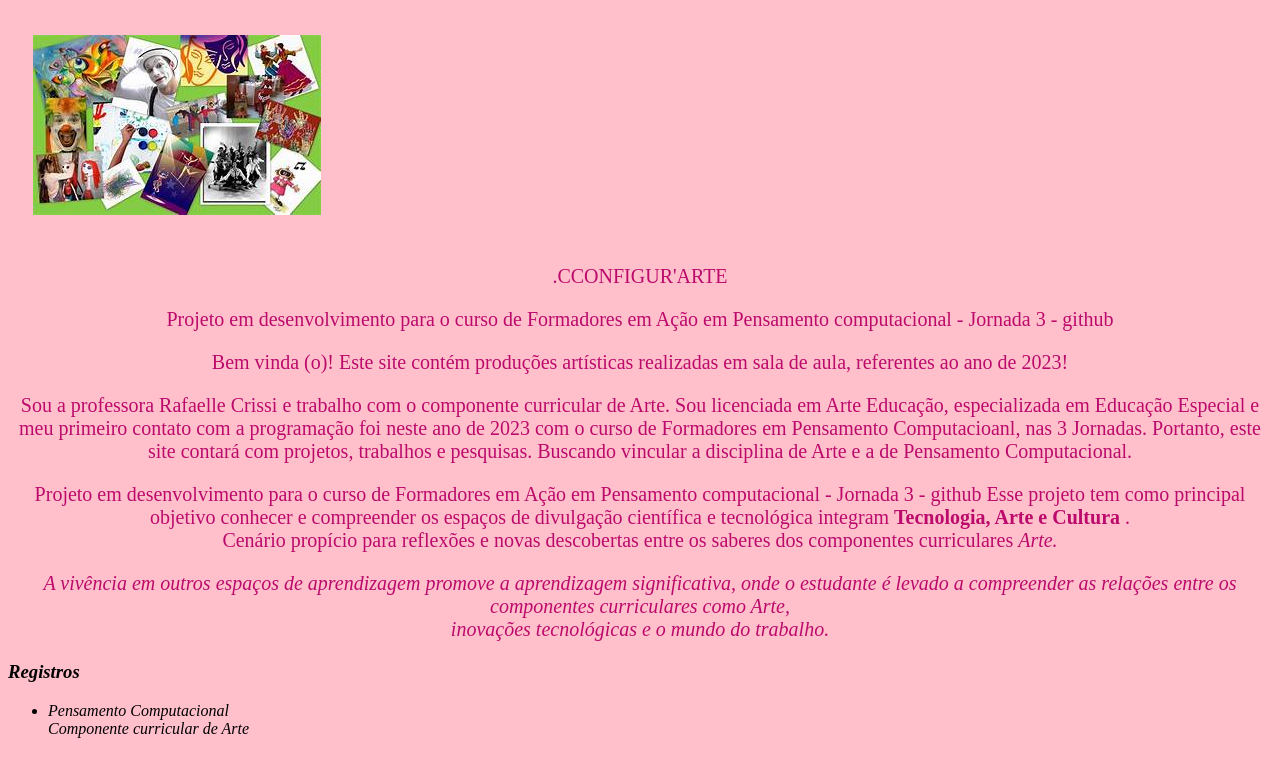
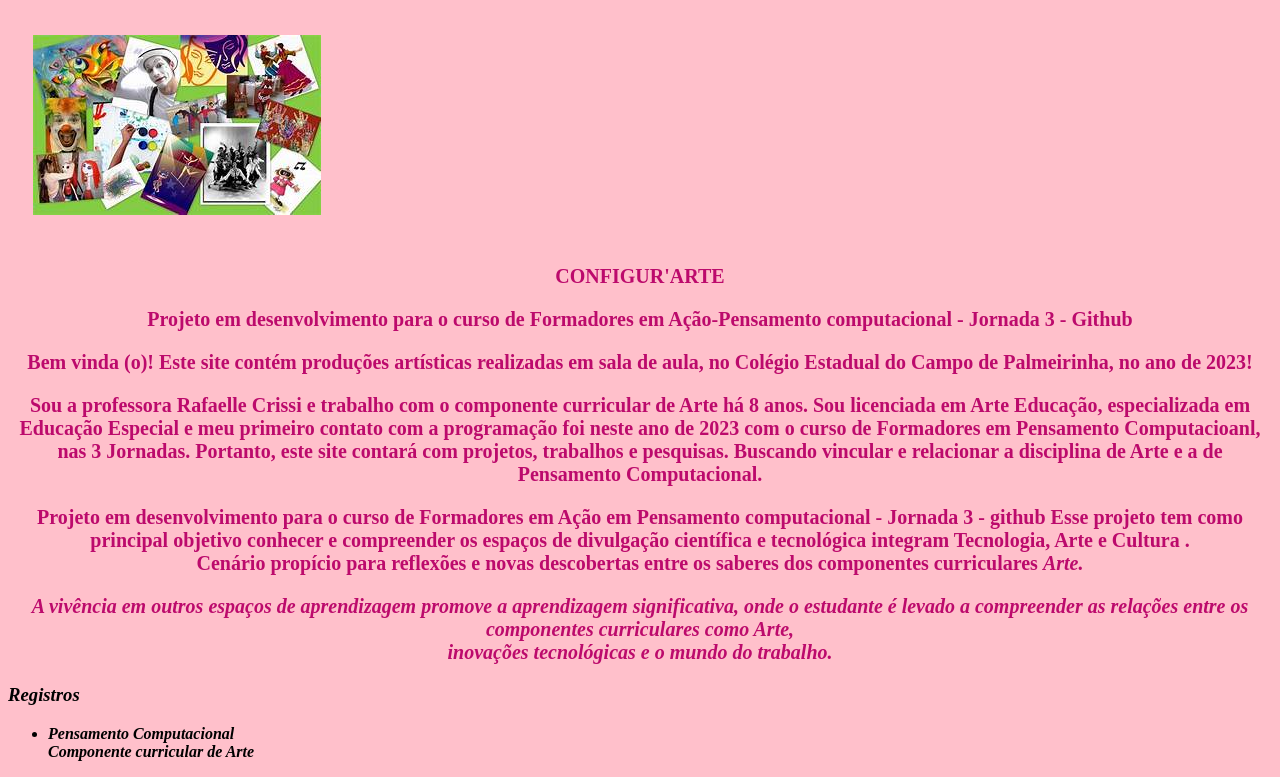
Before and after one commit to RafaCrissi/Rafa-PCEM-J3, a plain HTML site: page index.html in a window 1280 px wide. Shown: the part 74-851 px from the top of the page. Before the commit the page ends 828 px from the top, so only its background shows below. Drawn offline with Linux system fonts and the light colour scheme.

Commit message:
Update index.html

```diff
--- a/index.html
+++ b/index.html
@@ -2,12 +2,12 @@
  <html lang="pt-br">
  <head>
       <meta charset="UTF-8">
-      <title> <b> CONFIGUR'ARTE <b>  Práticas Artísticas, expressivas em sala de aula</title>
+      <title> <b>CONFIGUR'ARTE<b>  PROJETOS DA DISCIPLINA DE ARTE EM 2023 </title>
       <link rel="stylesheet" href="style.css">
  </head>
  <body>
      <section class="titulo">
-        <h1 id="titulo"> PROJETOS DA DISCIPLINA DE ARTE EM 2023 </h1>
+        <h1 id="titulo"> <b>CONFIGUR'ARTE<b>  Práticas Artísticas, expressivas e poéticas em sala de aula</h1>
      <div class="banner">
         <img id="banner"   src="arte.jpg" alt="Turma 2º Ano B">
      </div>
@@ -15,17 +15,16 @@
      <section class="conteudo">
           <div class="texto">
 
-        <p class="texto" >
-    .CCONFIGUR'ARTE </h1>
+        <p class="texto" > <b> CONFIGUR'ARTE <b> </h1>
 
-       <p> Projeto em desenvolvimento para o curso de Formadores em Ação em Pensamento computacional - Jornada 3 - github
+       <p> Projeto em desenvolvimento para o curso de Formadores em Ação-Pensamento computacional - Jornada 3 - Github
            <p>
 
-           </p>Bem vinda (o)! Este site contém produções artísticas realizadas em sala de aula, referentes ao ano de 2023!
+           </p>Bem vinda (o)! Este site contém produções artísticas realizadas em sala de aula, no Colégio Estadual do Campo de Palmeirinha, no ano de 2023!
 
-           <p>Sou a professora Rafaelle Crissi e trabalho com o componente curricular de Arte. Sou licenciada em Arte Educação, especializada em Educação Especial e meu primeiro contato com a programação foi neste ano de 2023
+           <p>Sou a professora Rafaelle Crissi e trabalho com o componente curricular de Arte há 8 anos. Sou licenciada em Arte Educação, especializada em Educação Especial e meu primeiro contato com a programação foi neste ano de 2023
 com o curso de Formadores em Pensamento Computacioanl, nas 3 Jornadas.
-Portanto, este site contará com projetos, trabalhos e pesquisas. Buscando vincular a disciplina de Arte e a de Pensamento Computacional.
+Portanto, este site contará com projetos, trabalhos e pesquisas. Buscando vincular e relacionar a disciplina de Arte e a de Pensamento Computacional.
 
        <p> Projeto em desenvolvimento para o curso de Formadores em Ação em Pensamento computacional - Jornada 3 - github
                 Esse projeto tem como principal objetivo conhecer e compreender os espaços de divulgação científica
```
